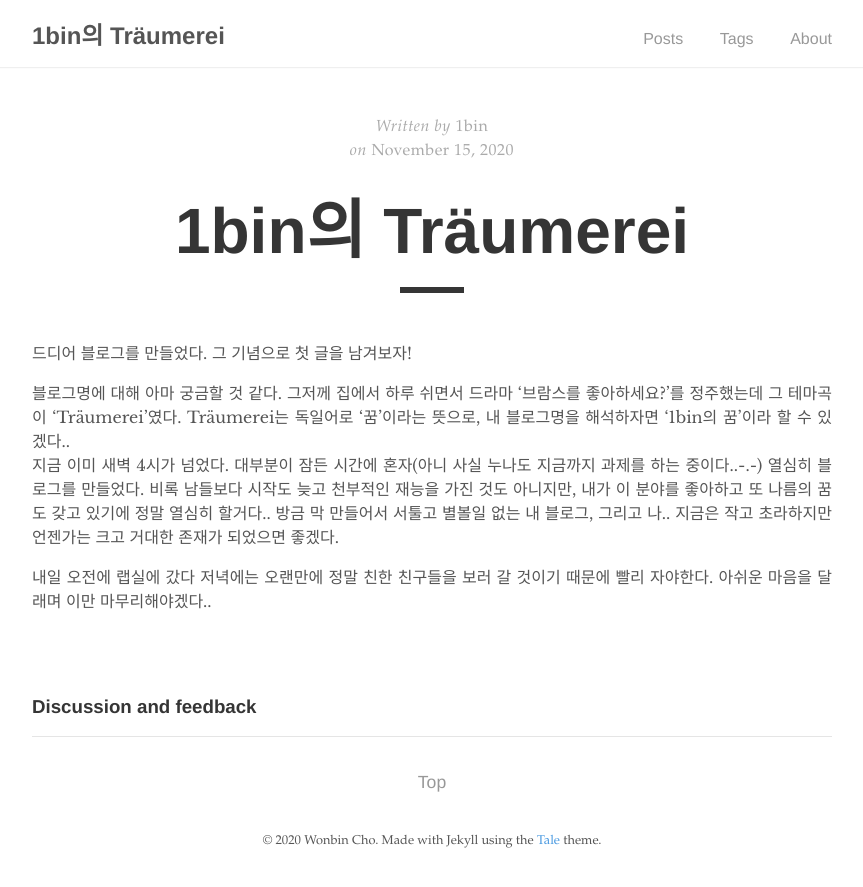
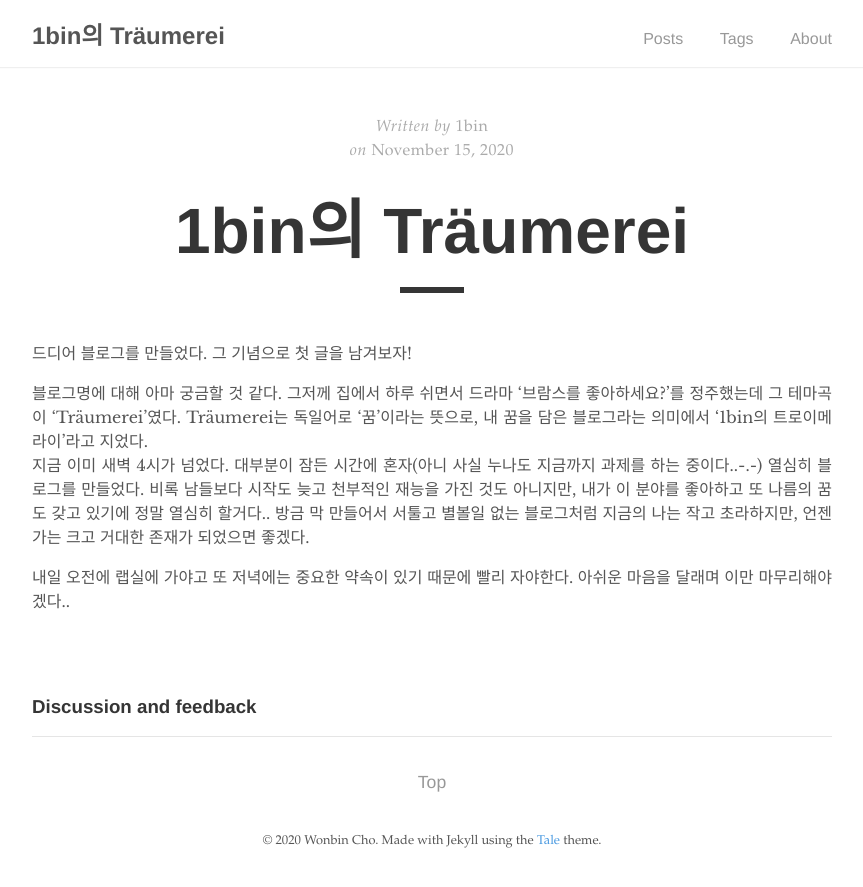
Before and after one commit to 1bin01/1bin01.github.io, a Jekyll site: the page built from _posts/2020-11-15-my-first-posting.md, in a window 1280 px wide. Shown: the top 887 px of the page, without its empty margins (208-1071 px from the left). Built offline with Jekyll 4.4.1, drawn with Linux system fonts in a browser that asks for light colours; comment, search, counter and statistics services are not loaded.

Commit message:
Update 2020-11-15-my-first-posting.md

```diff
--- a/_posts/2020-11-15-my-first-posting.md
+++ b/_posts/2020-11-15-my-first-posting.md
@@ -8,7 +8,8 @@ tags: Tale
 
 드디어 블로그를 만들었다. 그 기념으로 첫 글을 남겨보자!
 
-블로그명에 대해 아마 궁금할 것 같다. 그저께 집에서 하루 쉬면서 드라마 '브람스를 좋아하세요?'를 정주했는데 그 테마곡이 'Träumerei'였다. Träumerei는 독일어로 '꿈'이라는 뜻으로, 내 블로그명을 해석하자면 '1bin의 꿈'이라 할 수 있겠다..
-지금 이미 새벽 4시가 넘었다. 대부분이 잠든 시간에 혼자(아니 사실 누나도 지금까지 과제를 하는 중이다..-.-) 열심히 블로그를 만들었다. 비록 남들보다 시작도 늦고 천부적인 재능을 가진 것도 아니지만, 내가 이 분야를 좋아하고 또 나름의 꿈도 갖고 있기에 정말 열심히 할거다.. 방금 막 만들어서 서툴고 별볼일 없는 내 블로그, 그리고 나.. 지금은 작고 초라하지만 언젠가는 크고 거대한 존재가 되었으면 좋겠다.
+블로그명에 대해 아마 궁금할 것 같다. 그저께 집에서 하루 쉬면서 드라마 '브람스를 좋아하세요?'를 정주했는데 그 테마곡이 'Träumerei'였다. Träumerei는 독일어로 '꿈'이라는 뜻으로, 내 꿈을 담은 블로그라는 의미에서 '1bin의 트로이메라이'라고 지었다.
+지금 이미 새벽 4시가 넘었다. 대부분이 잠든 시간에 혼자(아니 사실 누나도 지금까지 과제를 하는 중이다..-.-) 열심히 블로그를 만들었다. 비록 남들보다 시작도 늦고 천부적인 재능을 가진 것도 아니지만, 내가 이 분야를 좋아하고 또 나름의 꿈도 갖고 있기에 정말 열심히 할거다.. 방금 막 만들어서 서툴고 별볼일 없는 블로그처럼 지금의 나는 작고 초라하지만, 언젠가는 크고 거대한 존재가 되었으면 좋겠다.
 
-내일 오전에 랩실에 갔다 저녁에는 오랜만에 정말 친한 친구들을 보러 갈 것이기 때문에 빨리 자야한다. 아쉬운 마음을 달래며 이만 마무리해야겠다..
+
+내일 오전에 랩실에 가야고 또 저녁에는 중요한 약속이 있기 때문에 빨리 자야한다. 아쉬운 마음을 달래며 이만 마무리해야겠다..
```
